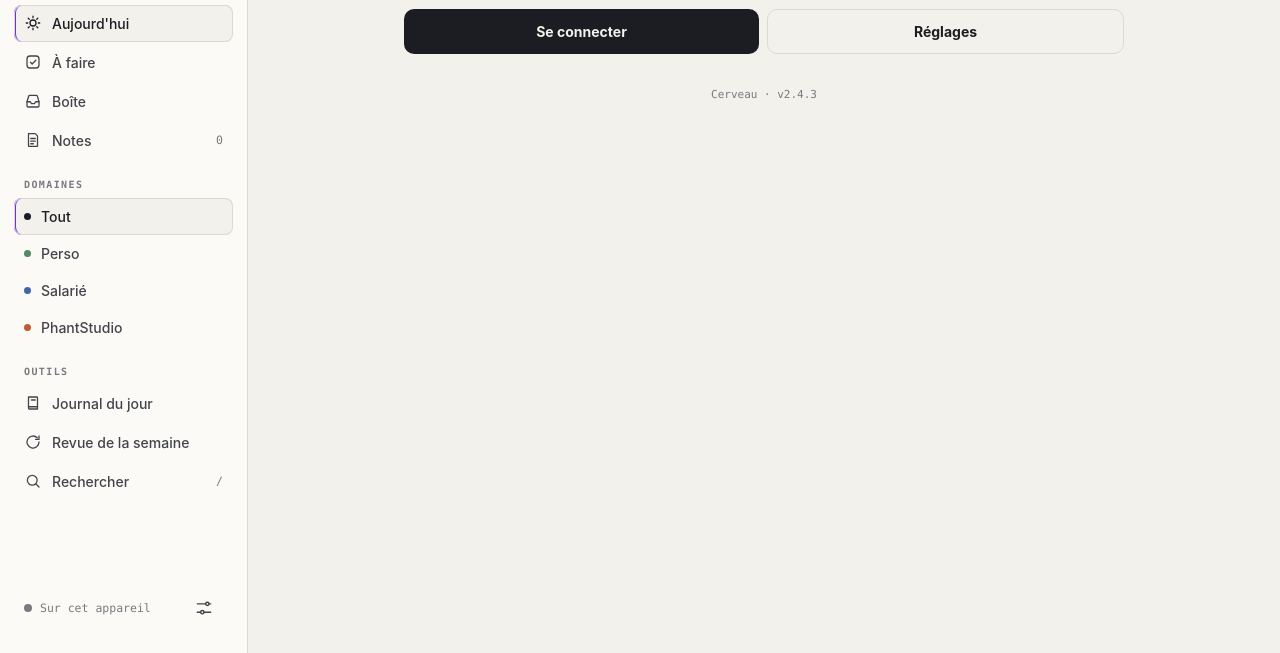
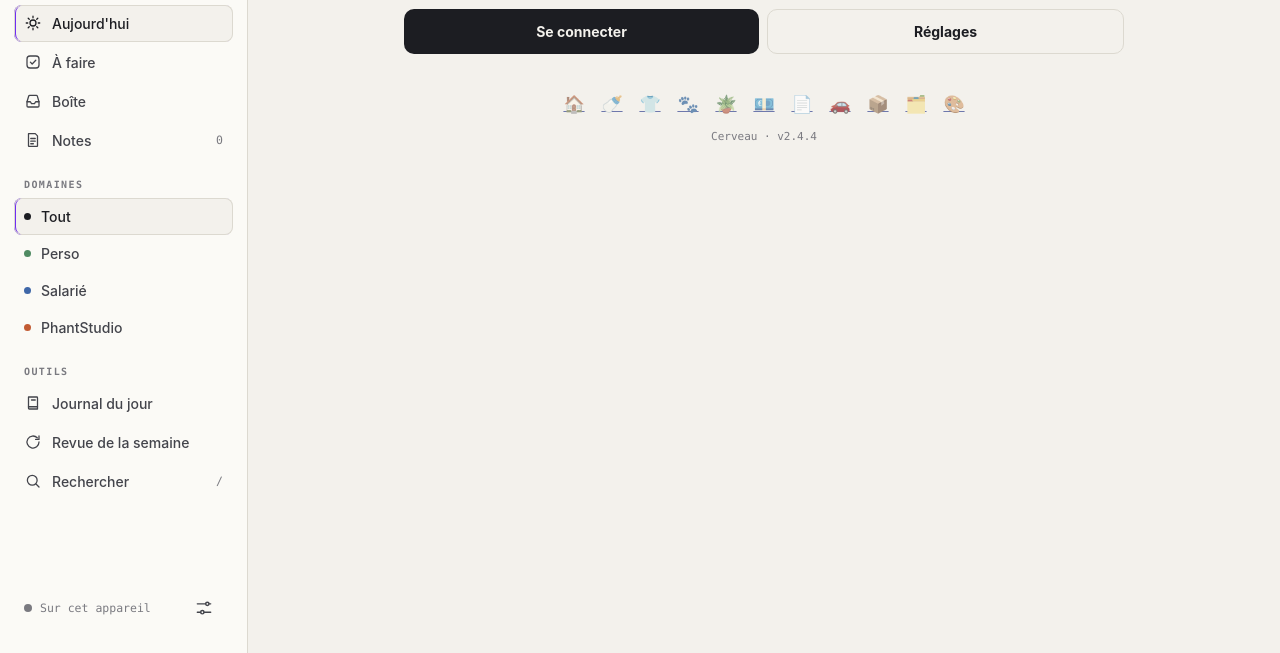
Before and after one commit to AdrienFeuilloy/cerveau, a plain HTML site: page index.html in a window 1280 px wide. Shown: the part 141-794 px from the top of the page. Drawn offline with Linux system fonts and the light colour scheme.

Commit message:
Pied de page : liens vers les autres applis

```diff
--- a/app.js
+++ b/app.js
@@ -247,6 +247,8 @@ function hydrate(root) {
    Seul le strict nécessaire est gardé sur l'appareil (pas d'adresses, pas de montants). */
 const EXT_FILES = ['JSON_VIOLETTE.json', 'data.json', 'JSON_AGENDA.json'];
 const VIOLETTE_URL = 'https://adrienfeuilloy.github.io/Violette-app/violette.html', PHANT_URL = 'https://adrienfeuilloy.github.io/phant-studio-app/';
+const HUB = 'https://adrienfeuilloy.github.io/Violette-app/';
+const APPS = [['Accueil du hub', '🏠', HUB], ['Violette', '🍼', VIOLETTE_URL], ['Habits', '👕', HUB + 'habits.html'], ['Animaux', '🐾', HUB + 'animaux.html'], ['Plantes', '🪴', HUB + 'plantes.html'], ['Cha-cha', '💶', HUB + 'budget.html'], ['Paperasse', '📄', HUB + 'paperasse.html'], ['Garage', '🚗', HUB + 'garage.html'], ['Colis', '📦', HUB + 'colis.html'], ['Collections', '🗂️', HUB + 'collections.html'], ['Suivi Phant', '🎨', PHANT_URL]];
 let ext = read('ext', {}) || {};
 function slimExt(f, d) {
   if (f === 'JSON_VIOLETTE.json') return { plans: d.weeklyMealPlans || {}, meals: d.settings?.meals || {} };
@@ -710,7 +712,8 @@ function shell() {
         <div class="acts"><button class="ib" data-act="sync" aria-label="Synchroniser"><span data-sync class="sync"></span></button><button class="ib" data-act="search" aria-label="Rechercher">${ico('search')}</button><button class="ib" data-act="settings" aria-label="Réglages">${ico('set')}</button></div>
       </header>
       <div id="view"></div>
-      <p class="foot">Cerveau · v2.4.3</p>
+      <nav class="apps" aria-label="Mes applis">${APPS.map(([n, e, u]) => `<a href="${u}" target="_blank" rel="noopener" title="${n}" aria-label="${n}">${e}</a>`).join('')}</nav>
+      <p class="foot">Cerveau · v2.4.4</p>
     </div></main>
     <nav class="tabs">
       <button data-view="today">${ico('today')}Aujourd’hui</button><button data-view="afaire">${ico('task')}À faire</button>
--- a/style.css
+++ b/style.css
@@ -199,7 +199,10 @@ a[data-wl].miss{opacity:.55}
 .toast.show{opacity:1;transform:translate(-50%,0)}
 .spin{width:28px;height:28px;border:2px solid var(--line);border-top-color:var(--ink);border-radius:50%;animation:rot 1s linear infinite;margin:40px auto 10px}
 @keyframes rot{to{transform:rotate(360deg)}}
-.foot{text-align:center;font:500 11px var(--mono);color:var(--mut);margin:34px 0 10px}
+.foot{text-align:center;font:500 11px var(--mono);color:var(--mut);margin:8px 0 10px}
+.apps{display:flex;flex-wrap:wrap;justify-content:center;gap:4px;margin-top:34px}
+.apps a{width:34px;height:34px;display:grid;place-items:center;font-size:17px;border-radius:50%;opacity:.7;filter:grayscale(.4);transition:opacity .15s,filter .15s}
+.apps a:hover,.apps a:focus-visible{opacity:1;filter:none;background:var(--line2)}
 
 /* ---------- Ordinateur ---------- */
 @media (min-width:960px){
--- a/sw.js
+++ b/sw.js
@@ -1,7 +1,7 @@
 // Service worker de Cerveau : l'appli s'ouvre même hors ligne.
 // Réseau d'abord (les mises à jour arrivent tout de suite), le cache sert de secours.
 // Les appels à l'API GitHub ne passent jamais par ici.
-const CACHE = "cerveau-v2.4.3";
+const CACHE = "cerveau-v2.4.4";
 const SHELL = ["./", "./index.html", "./style.css", "./app.js", "./manifest.webmanifest", "./icon-192.png", "./icon-512.png", "./apple-touch-icon.png", "./fonts/share-tech-mono.woff", "./fonts/orbitron.woff"];
 self.addEventListener("install", e => {
   e.waitUntil(caches.open(CACHE).then(c => Promise.all(SHELL.map(u => c.add(u).catch(() => {})))).then(() => self.skipWaiting()));
```
